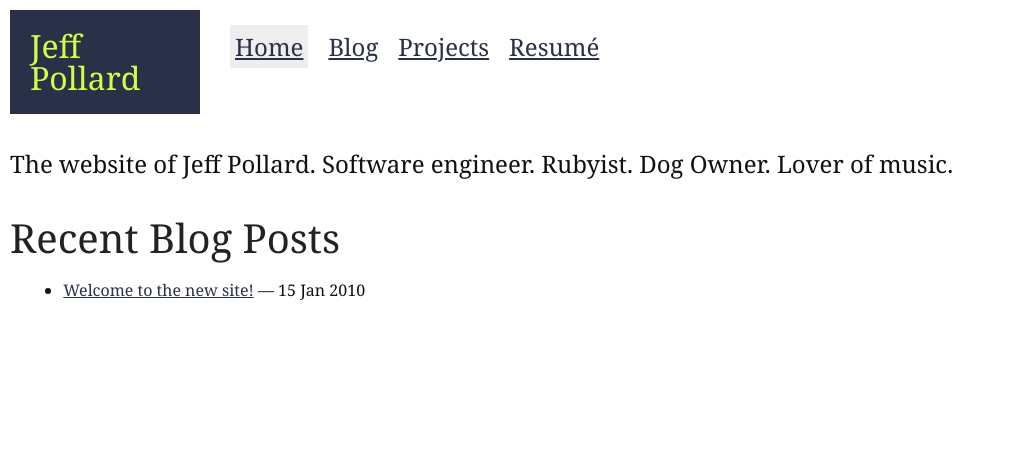
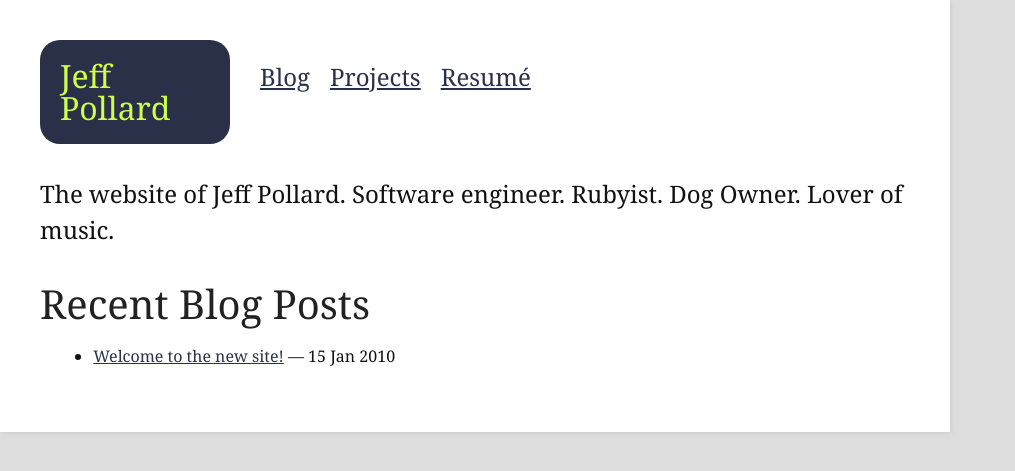
Before and after one commit to Fluxx/bitfluxx.com, a Jekyll site: the page built from index.html, in a window 1280 px wide. Shown: the top 471 px of the page, without its empty margins (0-1015 px from the left). Built offline with Jekyll 4.4.1, drawn with Linux system fonts in a browser that asks for light colours.

Commit message:
Final styling

```diff
--- a/_layouts/default.html
+++ b/_layouts/default.html
@@ -20,10 +20,9 @@
   <body id="{{ page.section }}">
 
     <header id="sitewide">
-      <div id="name"><h1>Jeff Pollard</h1></div>
+      <div id="name"><h1><a href="/">Jeff Pollard</a></h1></div>
       <nav>
         <ul>
-          <li id="home-link"><a href="/index.html">Home</a></li>
           <li id="blog-link"><a href="/blog.html">Blog</a></li>
           <li id="projects-link"><a href="/projects.html">Projects</a></li>
           <li id="resume-link"><a href="/resumé.html">Resumé</a></li>
--- a/_layouts/post.html
+++ b/_layouts/post.html
@@ -6,7 +6,7 @@ section: blog
 <article class="post">
   <header>
     <h1>{{ page.title }}</h1>
-    <time datetime="{{ post.date }}" pubdate>Written {{ page.date | date_to_string }}</time>
+    <p><time datetime="{{ post.date }}" pubdate>Written {{ page.date | date_to_string }}</time></p>
   </header>
 
   {{ content }}
--- a/_sass/screen.scss
+++ b/_sass/screen.scss
@@ -4,6 +4,7 @@
 article.post {
   header {
     margin-bottom: 1em;
+    time { color: $alt-text-color; }
   }
 }
 
--- a/index.html
+++ b/index.html
@@ -1,7 +1,6 @@
 ---
 layout: default
 title: Jeff Pollard
-section: home
 ---
 
 <section id="bio">
--- a/stylesheets/screen.css
+++ b/stylesheets/screen.css
@@ -1017,19 +1017,32 @@ section h1, article h1 {
 }
 
 /* line 1, ../_sass/_layout.scss */
+html {
+  background: #DDD;
+}
+
+/* line 5, ../_sass/_layout.scss */
 body {
   display: inline;
   float: left;
   margin-right: 10px;
-  width: 950px;
+  width: 870px;
+  padding-left: 40px;
+  padding-right: 40px;
+  -moz-box-shadow: #cccccc 1px 1px 5px 0;
+  -webkit-box-shadow: #cccccc 1px 1px 5px 0;
+  -o-box-shadow: #cccccc 1px 1px 5px 0;
+  box-shadow: #cccccc 1px 1px 5px 0;
   font-family: "Baskerville", "Baskerville Old Face", "Georgia", serif;
-  margin: 10px;
+  min-height: 100%;
+  padding-top: 40px;
+  padding-bottom: 40px;
 }
 /* line 139, ../../../../../opt/local/lib/ruby/gems/1.8/gems/compass-0.10.6/frameworks/blueprint/stylesheets/blueprint/_grid.scss */
 * html body {
   overflow-x: hidden;
 }
-/* line 7, ../_sass/_layout.scss */
+/* line 17, ../_sass/_layout.scss */
 body a {
   color: #2a3048;
 }
@@ -1045,7 +1058,7 @@ body a:hover {
 body a:active {
   color: #2a3048;
 }
-/* line 9, ../_sass/_layout.scss */
+/* line 19, ../_sass/_layout.scss */
 body header#sitewide {
   overflow: hidden;
   *zoom: 1;
@@ -1055,7 +1068,7 @@ body header#sitewide {
   *zoom: 1;
   margin-bottom: 2em;
 }
-/* line 15, ../_sass/_layout.scss */
+/* line 25, ../_sass/_layout.scss */
 body header#sitewide div#name {
   display: inline;
   float: left;
@@ -1066,14 +1079,30 @@ body header#sitewide div#name {
 * html body header#sitewide div#name {
   overflow-x: hidden;
 }
-/* line 18, ../_sass/_layout.scss */
+/* line 28, ../_sass/_layout.scss */
 body header#sitewide div#name h1 {
+  -moz-border-radius: 20px;
+  -webkit-border-radius: 20px;
+  -o-border-radius: 20px;
+  -ms-border-radius: 20px;
+  -khtml-border-radius: 20px;
+  border-radius: 20px;
   background-color: #2a3048;
   color: #cfff4b;
   font-size: 200%;
   padding: 20px;
 }
-/* line 27, ../_sass/_layout.scss */
+/* line 36, ../_sass/_layout.scss */
+body header#sitewide div#name h1 a {
+  color: inherit;
+  text-decoration: inherit;
+  cursor: inherit;
+}
+/* line 6, ../../../../../opt/local/lib/ruby/gems/1.8/gems/compass-0.10.6/frameworks/compass/stylesheets/compass/utilities/links/_unstyled-link.scss */
+body header#sitewide div#name h1 a:active, body header#sitewide div#name h1 a:focus {
+  outline: none;
+}
+/* line 41, ../_sass/_layout.scss */
 body header#sitewide nav {
   display: inline;
   float: left;
@@ -1084,7 +1113,7 @@ body header#sitewide nav {
 * html body header#sitewide nav {
   overflow-x: hidden;
 }
-/* line 30, ../_sass/_layout.scss */
+/* line 44, ../_sass/_layout.scss */
 body header#sitewide nav ul {
   margin: 0;
   padding: 0;
@@ -1114,31 +1143,43 @@ body header#sitewide nav ul li:first-child, body header#sitewide nav ul li.first
 body header#sitewide nav ul li:last-child, body header#sitewide nav ul li.last {
   padding-right: 0;
 }
-/* line 36, ../_sass/_layout.scss */
+/* line 50, ../_sass/_layout.scss */
 body header#sitewide nav ul li {
   padding: 25px 10px;
 }
+/* line 51, ../_sass/_layout.scss */
+body header#sitewide nav ul a {
+  -moz-border-radius: 10px;
+  -webkit-border-radius: 10px;
+  -o-border-radius: 10px;
+  -ms-border-radius: 10px;
+  -khtml-border-radius: 10px;
+  border-radius: 10px;
+}
 
-/* line 48, ../_sass/_layout.scss */
-body#home nav li#home-link a,
+/* line 62, ../_sass/_layout.scss */
 body#blog nav li#blog-link a,
 body#projects nav li#projects-link a,
 body#resume nav li#resume-link a {
   background: #eeeeee;
-  padding: 5px;
+  padding: 5px 7px;
 }
 
 /* line 5, ../_sass/screen.scss */
 article.post header {
   margin-bottom: 1em;
 }
+/* line 7, ../_sass/screen.scss */
+article.post header time {
+  color: #666666;
+}
 
-/* line 11, ../_sass/screen.scss */
+/* line 12, ../_sass/screen.scss */
 ul.posts time {
   font-color: #666666;
 }
 
-/* line 14, ../_sass/screen.scss */
+/* line 15, ../_sass/screen.scss */
 section#bio {
   font-size: 150%;
 }
--- a/stylesheets/syntax.css
+++ b/stylesheets/syntax.css
@@ -1,4 +1,3 @@
-.highlight  { background: #ffffff; }
 .highlight .c { color: #999988; font-style: italic } /* Comment */
 .highlight .err { color: #a61717; background-color: #e3d2d2 } /* Error */
 .highlight .k { font-weight: bold } /* Keyword */
@@ -58,3 +57,6 @@
 .highlight .vg { color: #008080 } /* Name.Variable.Global */
 .highlight .vi { color: #008080 } /* Name.Variable.Instance */
 .highlight .il { color: #009999 } /* Literal.Number.Integer.Long */
+
+.highlight { background: #EFEFEF; border: 1px solid #C4C4C4; }
+.highlight pre { margin: 1em; }
```
Also changed, not shown: _sass/_layout.scss (added, +65 -0 lines), 7 other files.
